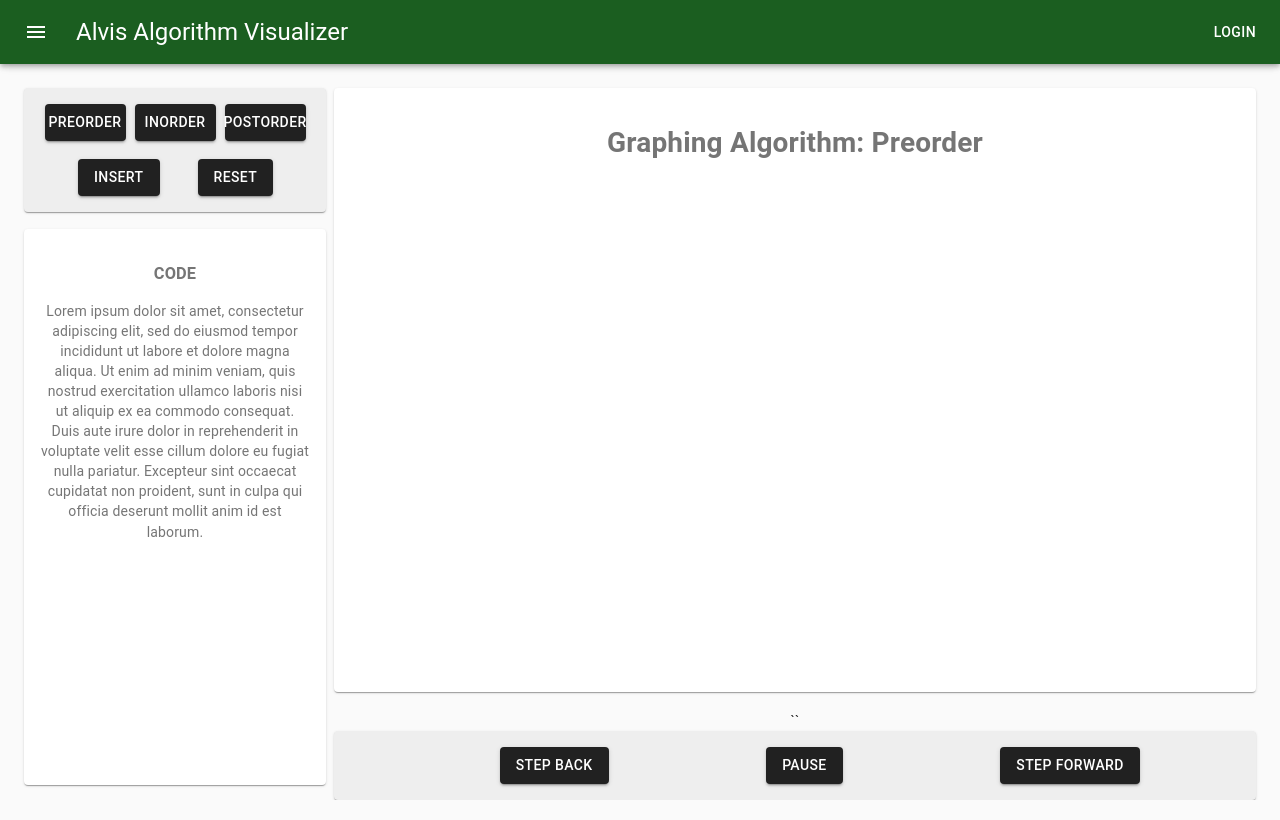
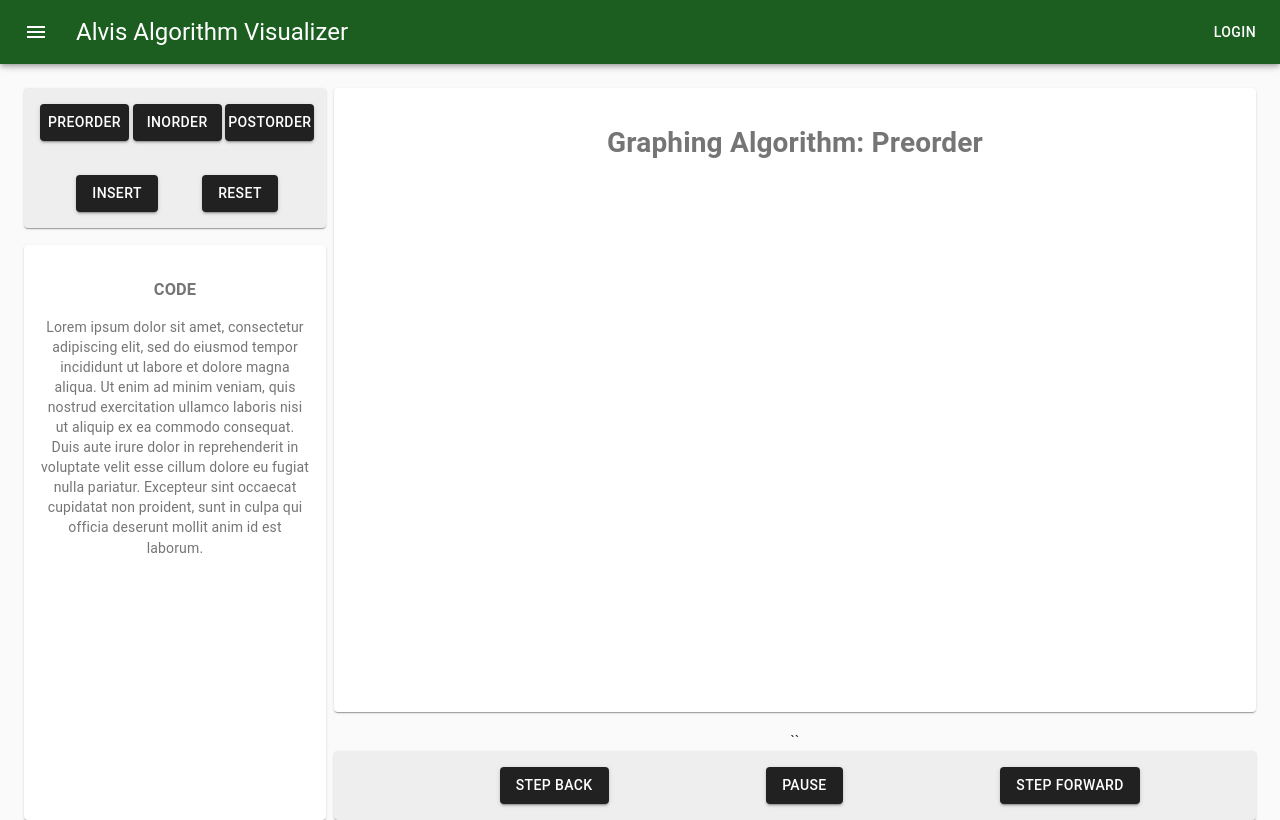
Before and after one commit to rblocker1017/Alvis-rblocker, a React (Create React App) app: page /BinaryTreeTraversal in a window 1280 px wide. Built offline with nearby package versions, Linux system fonts and the light colour scheme.

Commit message:
Fixed some formatting

```diff
--- a/src/pages/BinaryTreeTraversal.js
+++ b/src/pages/BinaryTreeTraversal.js
@@ -28,7 +28,7 @@ const useStyles = makeStyles((theme) => ({
     height: "100%",
   },
   button: {
-    width: "90%",
+    width: "105%",
   },
   code: {
     padding: theme.spacing(2),
@@ -98,7 +98,7 @@ export default function BinaryTreeTraversal() {
             <Grid item xs={3}>
               <Grid container direction="column">
                 <Paper className={classes.buttons}>
-                  <Grid container spacing={0}>
+                  <Grid container spacing={1}>
                     <Grid item xs={4}>
                       <Button
                         variant="contained"
--- a/src/pages/CPUScheduling.js
+++ b/src/pages/CPUScheduling.js
@@ -47,7 +47,7 @@ const useStyles = makeStyles((theme) => ({
         padding: theme.spacing(2),
         textAlign: 'center',
         color: theme.palette.text.secondary,
-        height: "115%"
+        height: "100%"
     },
     fields:
     {
--- a/src/pages/GraphingAlgorithm.js
+++ b/src/pages/GraphingAlgorithm.js
@@ -31,7 +31,6 @@ const useStyles = makeStyles((theme) => ({
     },
     code:
     {
-
         padding: theme.spacing(2),
         textAlign: 'center',
         color: theme.palette.text.secondary,
--- a/src/pages/Sorting.js
+++ b/src/pages/Sorting.js
@@ -35,7 +35,7 @@ const useStyles = makeStyles((theme) => ({
     padding: theme.spacing(2),
     textAlign: "center",
     color: theme.palette.text.secondary,
-    height: "115%",
+    height: "100%",
   },
   fields: {
     backgroundColor: grey[200],
```
